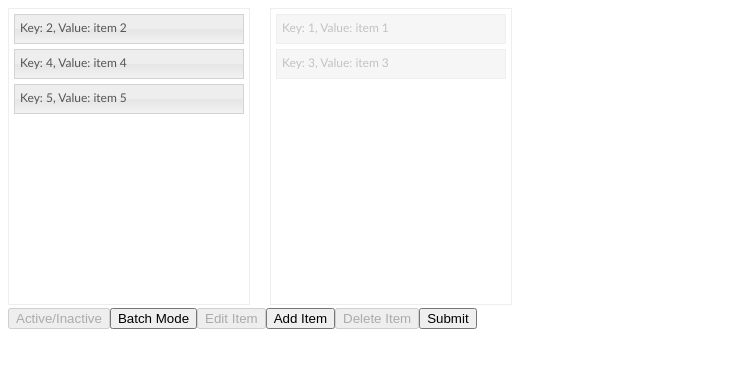
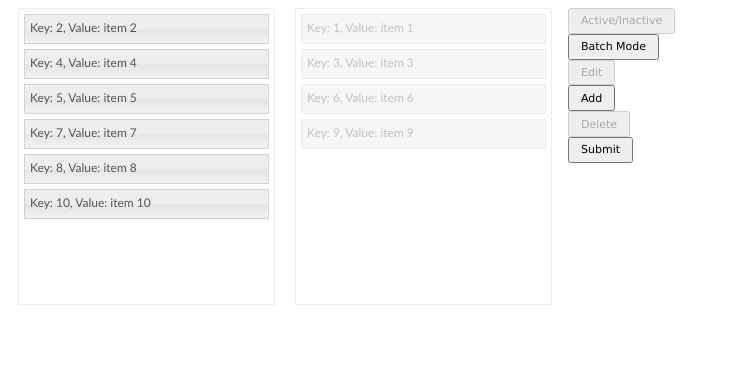
Before and after one commit to Mars-Shen/jSortable, a plain HTML site: page demo/SortableDemo.html in a window 1280 px wide. Shown: the whole page, without its empty margins (0-730 px from the left). Drawn offline with Linux system fonts and the light colour scheme.

Commit message:
change css style, need do more..

```diff
--- a/demo/SortableDemo.html
+++ b/demo/SortableDemo.html
@@ -46,6 +46,28 @@
 						key : 5,
 						isActiveFlag : true,
 						value : "item 5"
+					},
+					{
+						key : 6,
+						isActiveFlag : false,
+						value : "item 6"
+					}, {
+						key : 7,
+						isActiveFlag : true,
+						value : "item 7"
+					}, {
+						key : 8,
+						isActiveFlag : true,
+						value : "item 8"
+					}, {
+						key : 9,
+						isActiveFlag : false,
+						value : "item 9"
+					},
+					{
+						key : 10,
+						isActiveFlag : true,
+						value : "item 10"
 					}
 				]
 			};
@@ -55,7 +77,7 @@
 				var str = "";
 				var obj = sortObj.sorttable("ModelData");
 				$.each(obj.sortJsonData, function (i, v) {
-					str += "Record " + v.id + "'s status is " + v.isActiveFlag + "(key: "+ v.key +", value: " + v.value + ").\n ";
+					str += "#" +v.index+ " ID:" + v.id + "'s status is " + v.isActiveFlag + "(key: "+ v.key +", value: " + v.value + ").\n ";
 				});
 				alert(str);
 			});
--- a/src/jQueryUISortable.css
+++ b/src/jQueryUISortable.css
@@ -2,14 +2,14 @@
 	list-style-type : none;
 	margin : 0;
 	padding : 0;
-	width : 40% ;
+	width : 255px ;
 	border: 1px solid #eee;
     min-height: 20px;
     list-style-type: none;
     margin: 0;
     padding: 5px 0 0 0;
     float: left;
-    margin-right: 20px;
+    margin: 0 10px 0 10px;
     overflow: auto;
     height: 290px;
 }
@@ -40,9 +40,17 @@ html > body.sortable_default li {
 *css for button group
 */
 .sortable_button_default{
+	width: 70px;
+	float: left;
 
 }
 .sortable_div_default{
-	width:600px;
+	width:560px;
 	height: 300px;
+	float: left;
 }
+.sortable_div_single_default{
+	width:280px;
+	height: 300px;
+	float: left;
+}
--- a/src/jQueryUISortable.js
+++ b/src/jQueryUISortable.js
@@ -36,17 +36,18 @@
 			normalModeButtonText: "Normal Mode", //text on normal mode button.
 			//edit mode group
 			editButton: true, //show edit button or not, default is true.
-			editButtonText: "Edit Item", //text on edit button.
-			saveButtonText: "save Item", //text on save button.
+			editButtonText: "Edit", //text on edit button.
+			saveButtonText: "Save", //text on save button.
 			cancelButtonText: "Cancel", //text on cancel button.
 
 			addButton: true, //show add item button or not, default is true.
-			addButtonText: "Add Item", //text on add item button.
+			addButtonText: "Add", //text on add item button.
 			deleteButton: true, //show delete button or not, default is true.
-			deleteButtonText: "Delete Item", //text on delete button.
+			deleteButtonText: "Delete", //text on delete button.
 			submitButton: true, //show submit button or not, default is true.
 			submitButtonText: "Submit", //text on submit button.
 			submitCallBack: function() {}, //submit button callback.
+			buttonClass: "" // custom button class.
 		};
 
 	var SortTable = function(element, options) {
@@ -137,7 +138,11 @@
 			var element = $(this.element);
 			element.empty();
 			//add ul element
-			var divElement = $("<div class=\"sortable_div_default\" id=\"div_" + this.elementId + "\"></div>");
+			var divClass = "sortable_div_default";
+			if (!this.options.groupMode) {
+				divClass = "sortable_div_single_default";
+			}
+			var divElement = $("<div class=\"" + divClass + "\" id=\"div_" + this.elementId + "\"></div>");
 			var ulElement = $("<ul id=\"ul_" + this.elementId + "\"></ul>");
 			this.ulElement = ulElement;
 			element.append(divElement);
@@ -575,33 +580,34 @@
 		},
 		getButtonHtml: function(type) {
 			var sHtml = "";
+			var buttonClass = "ui-button ui-widget ui-button-text-only " + this.options.buttonClass;
 			switch (type) {
 				case "act":
-					sHtml = "<input type=\"button\" id=\"" + this.elementId + "_acitveInactiveItem\" disabled=\"disabled\" value=\"" + this.options.activeButtonText + "\"/>";
+					sHtml = "<input type=\"button\" class=\"" + buttonClass + "\" id=\"" + this.elementId + "_acitveInactiveItem\" disabled=\"disabled\" value=\"" + this.options.activeButtonText + "\"/>";
 					break;
 				case "bat":
-					sHtml = "<input type=\"button\" id=\"" + this.elementId + "_batchJob\"  value=\"" + this.options.batchButtonText + "\"/>";
+					sHtml = "<input type=\"button\" class=\"" + buttonClass + "\" id=\"" + this.elementId + "_batchJob\"  value=\"" + this.options.batchButtonText + "\"/>";
 					break;
 				case "nol":
-					sHtml = "<input type=\"button\" id=\"" + this.elementId + "_normalMode\" class=\"hide\" value=\"" + this.options.normalModeButtonText + "\"/>";
+					sHtml = "<input type=\"button\" id=\"" + this.elementId + "_normalMode\" class=\"hide " + buttonClass + "\" value=\"" + this.options.normalModeButtonText + "\"/>";
 					break;
 				case "edi":
-					sHtml = "<input type=\"button\" id=\"" + this.elementId + "_editItem\" disabled=\"disabled\" value=\"" + this.options.editButtonText + "\"/>";
+					sHtml = "<input type=\"button\" class=\"" + buttonClass + "\" id=\"" + this.elementId + "_editItem\" disabled=\"disabled\" value=\"" + this.options.editButtonText + "\"/>";
 					break;
 				case "sav":
-					sHtml = "<input type=\"button\" id=\"" + this.elementId + "_saveItem\" class=\"hide\" value=\"" + this.options.saveButtonText + "\"/>";
+					sHtml = "<input type=\"button\" id=\"" + this.elementId + "_saveItem\" class=\"hide " + buttonClass + "\" value=\"" + this.options.saveButtonText + "\"/>";
 					break;
 				case "can":
-					sHtml = "<input type=\"button\" id=\"" + this.elementId + "_cancelItem\" class=\"hide\" value=\"" + this.options.cancelButtonText + "\"/>";
+					sHtml = "<input type=\"button\" id=\"" + this.elementId + "_cancelItem\" class=\"hide " + buttonClass + "\" value=\"" + this.options.cancelButtonText + "\"/>";
 					break;
 				case "add":
-					sHtml = "<input type=\"button\" id=\"" + this.elementId + "_addItem\" value=\"" + this.options.addButtonText + "\"/>";
+					sHtml = "<input type=\"button\" class=\"" + buttonClass + "\" id=\"" + this.elementId + "_addItem\" value=\"" + this.options.addButtonText + "\"/>";
 					break;
 				case "del":
-					sHtml = "<input type=\"button\" id=\"" + this.elementId + "_deleteItem\" disabled=\"disabled\" value=\"" + this.options.deleteButtonText + "\"/>";
+					sHtml = "<input type=\"button\" class=\"" + buttonClass + "\" id=\"" + this.elementId + "_deleteItem\" disabled=\"disabled\" value=\"" + this.options.deleteButtonText + "\"/>";
 					break;
 				case "sub":
-					sHtml = "<input type=\"button\" id=\"" + this.elementId + "_submit\" value=\"" + this.options.submitButtonText + "\"/>";
+					sHtml = "<input type=\"button\" class=\"" + buttonClass + "\" id=\"" + this.elementId + "_submit\" value=\"" + this.options.submitButtonText + "\"/>";
 					break;
 				default:
 					break;
```
Also changed, not shown: src/jQueryUISortable.min.js.
